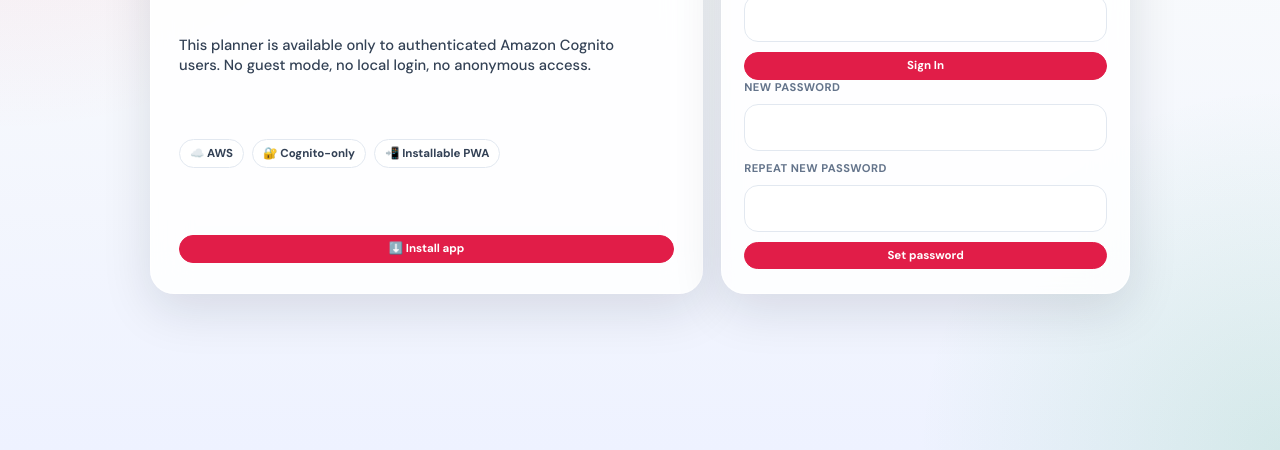
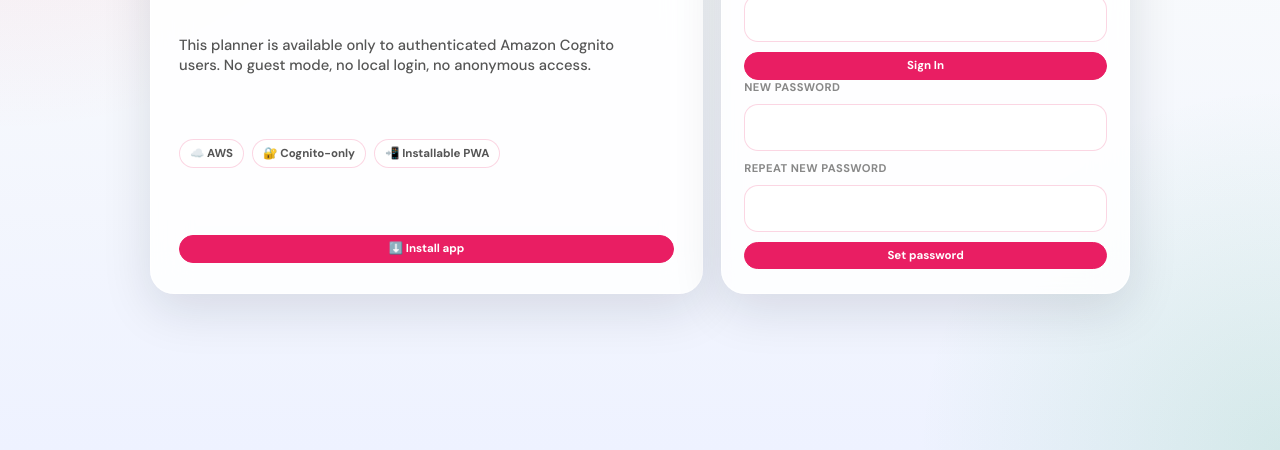
Before and after one commit to maricastanon/home-planner, a plain HTML site: page home/home_designer.html in a window 1280 px wide. Shown: the part 350-800 px from the top of the page. Drawn offline with Linux system fonts and the light colour scheme.

```diff
--- a/home/css/styles.css
+++ b/home/css/styles.css
@@ -1,30 +1,34 @@
 /* ============================================================
    Our New Home v2 · Design System
-   Theme: Refined Modern — warm, editorial, architectural
+   Theme: Cute & Cozy — pink, green, warm, ADHD-friendly 💕🏠
+   Inspired by Piano Learning Manager aesthetic
    ============================================================ */
 
 @import url('https://fonts.googleapis.com/css2?family=DM+Sans:ital,opsz,wght@0,9..40,300;0,9..40,500;0,9..40,700;1,9..40,300&family=DM+Serif+Display&display=swap');
 
 :root {
-  /* Brand */
-  --pk: #e11d48; --pks: #9f1239; --pkl: #fff1f2; --pk2: #fb7185;
-  --gn: #16a34a; --gnl: #f0fdf4; --gns: #14532d;
-  --bl: #2563eb; --bll: #eff6ff;
-  --or: #d97706; --orl: #fffbeb;
-  --pur: #7c3aed; --purl: #f5f3ff;
-  --teal: #0d9488; --teall: #f0fdfa;
-  /* Neutrals */
-  --white: #ffffff; --bg: #f8fafc; --bg2: #f1f5f9;
-  --bd: #0f172a; --bd2: #334155; --bd3: #64748b;
-  --border: #e2e8f0; --border2: #cbd5e1;
-  /* Shadows */
-  --sh: 0 1px 3px rgba(0,0,0,.06), 0 1px 2px rgba(0,0,0,.05);
-  --sh2: 0 4px 16px rgba(0,0,0,.09);
-  --sh3: 0 8px 32px rgba(0,0,0,.12);
-  /* Radii */
-  --r: 10px; --r2: 16px; --r3: 20px;
+  /* Brand — warm pink & green 💕 */
+  --pk: #e91e63; --pks: #c2185b; --pkl: #fce4ec; --pk2: #f48fb1;
+  --gn: #4caf50; --gnl: #e8f5e9; --gns: #2e7d32;
+  --bl: #e91e63; --bll: #fce4ec;
+  --or: #ff9800; --orl: #fff3e0;
+  --pur: #e91e63; --purl: #fce4ec;
+  --teal: #4caf50; --teall: #e8f5e9;
+  --gold: #fdd835; --gold-bg: rgba(253,216,53,.12);
+  /* Neutrals — warm undertone */
+  --white: #fffbfd; --bg: #f8eef4; --bg2: #fff0f5;
+  --bd: #2c3e50; --bd2: #555; --bd3: #888;
+  --border: rgba(233,30,99,.18); --border2: rgba(233,30,99,.28);
+  /* Shadows — soft pink */
+  --sh: 0 4px 20px rgba(233,30,99,.06);
+  --sh2: 0 8px 30px rgba(233,30,99,.1);
+  --sh3: 0 12px 40px rgba(233,30,99,.14);
+  /* Radii — rounder & cuter */
+  --r: 14px; --r2: 18px; --r3: 24px;
+  /* Lines — thicker like piano app */
+  --line-thin: 2px; --line-base: 3px;
   /* Spacing */
-  --gap: 10px;
+  --gap: 12px;
 }
 
 *, *::before, *::after { margin:0; padding:0; box-sizing:border-box; }
```
Also changed, not shown: home/index.html (+10 -0 lines), scripts/smoke_room_planner_upgrades.js (+32 -1 lines), .claude/settings.local.json.
